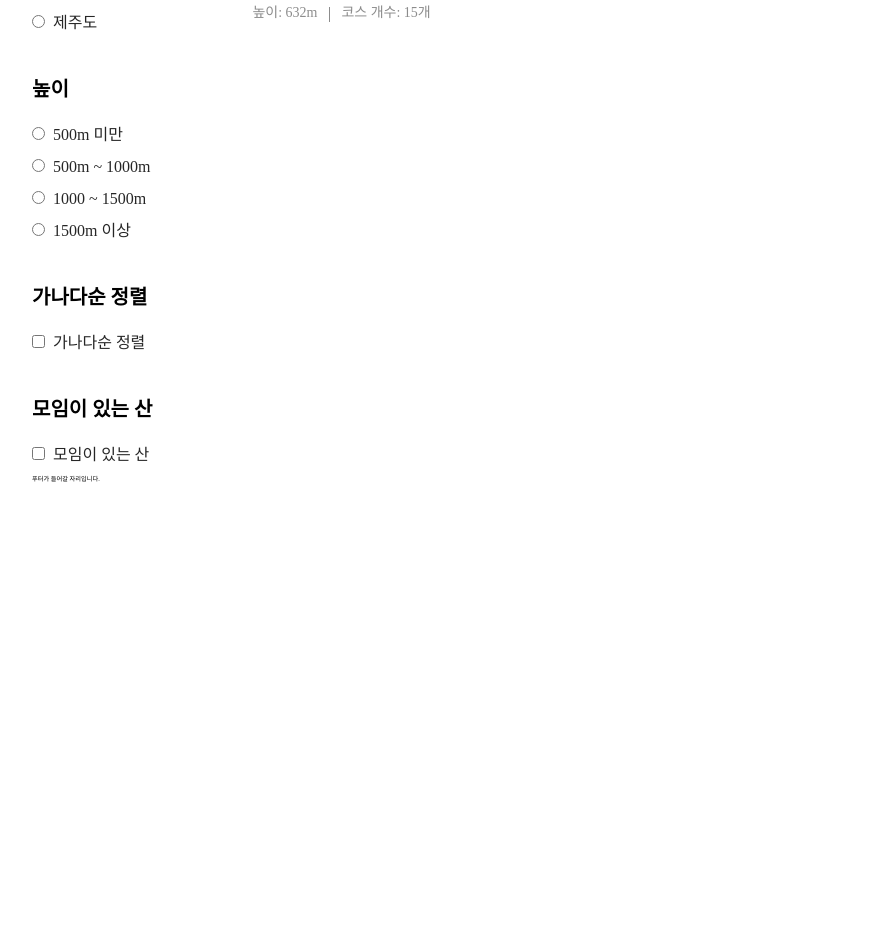
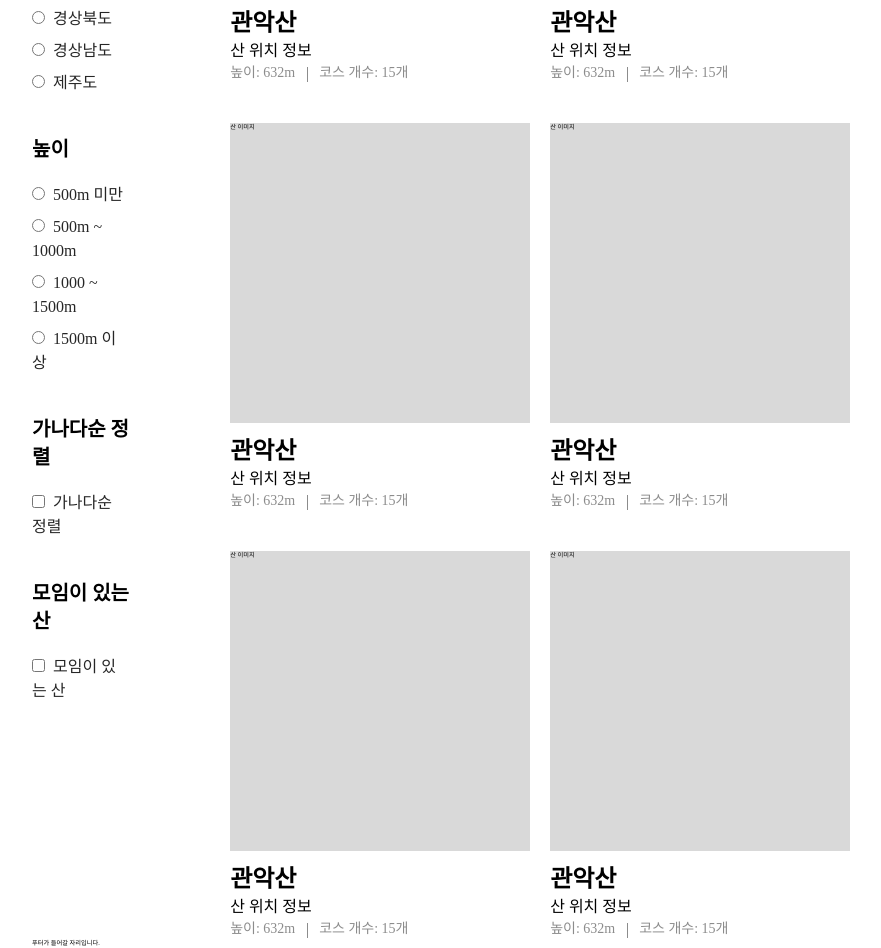
Before and after one commit to 2-6-collaborative-project/Mounteam, a Next.js app: page /explore in a window 1280 px wide. Shown: the part 1071-2019 px from the top of the page, without its empty margins (72-953 px from the left). Before the commit the page ends 1585 px from the top, so only its background shows below. Built offline with nearby package versions, Linux system fonts and the light colour scheme.

Commit message:
Design: 산 모임 페이지 레이아웃 적용

```diff
--- a/src/components/explore/ExplorePage.tsx
+++ b/src/components/explore/ExplorePage.tsx
@@ -36,6 +36,7 @@ const MountainMap = styled.div`
 
 const SearchResultArea = styled.div`
   display: flex;
+  margin-top: 6rem;
 `;
 
 const Filterling = styled.div`
@@ -65,8 +66,9 @@ const FilterOption = styled.div`
 `;
 
 const MountainList = styled.div`
+  width: 100%;
   display: grid;
-  grid-template-columns: repeat(2, 1fr);
+  grid-template-columns: repeat(auto-fill, minmax(0, 30rem));
   column-gap: 2rem;
   row-gap: 4rem;
 `;
@@ -304,6 +306,101 @@ export default function ExplorePage() {
                 </MountainDetail>
               </div>
             </MountainItem>
+            <MountainItem>
+              <div
+                style={{
+                  width: '30rem',
+                  height: '30rem',
+                  backgroundColor: '#d9d9d9',
+                }}
+              >
+                산 이미지
+              </div>
+              <div>
+                <MountainName>관악산</MountainName>
+                <MountainLocation>산 위치 정보</MountainLocation>
+                <MountainDetail>
+                  <MountainHeight>높이: 632m</MountainHeight>
+                  <MountainStatus>코스 개수: 15개</MountainStatus>
+                </MountainDetail>
+              </div>
+            </MountainItem>
+            <MountainItem>
+              <div
+                style={{
+                  width: '30rem',
+                  height: '30rem',
+                  backgroundColor: '#d9d9d9',
+                }}
+              >
+                산 이미지
+              </div>
+              <div>
+                <MountainName>관악산</MountainName>
+                <MountainLocation>산 위치 정보</MountainLocation>
+                <MountainDetail>
+                  <MountainHeight>높이: 632m</MountainHeight>
+                  <MountainStatus>코스 개수: 15개</MountainStatus>
+                </MountainDetail>
+              </div>
+            </MountainItem>
+            <MountainItem>
+              <div
+                style={{
+                  width: '30rem',
+                  height: '30rem',
+                  backgroundColor: '#d9d9d9',
+                }}
+              >
+                산 이미지
+              </div>
+              <div>
+                <MountainName>관악산</MountainName>
+                <MountainLocation>산 위치 정보</MountainLocation>
+                <MountainDetail>
+                  <MountainHeight>높이: 632m</MountainHeight>
+                  <MountainStatus>코스 개수: 15개</MountainStatus>
+                </MountainDetail>
+              </div>
+            </MountainItem>
+            <MountainItem>
+              <div
+                style={{
+                  width: '30rem',
+                  height: '30rem',
+                  backgroundColor: '#d9d9d9',
+                }}
+              >
+                산 이미지
+              </div>
+              <div>
+                <MountainName>관악산</MountainName>
+                <MountainLocation>산 위치 정보</MountainLocation>
+                <MountainDetail>
+                  <MountainHeight>높이: 632m</MountainHeight>
+                  <MountainStatus>코스 개수: 15개</MountainStatus>
+                </MountainDetail>
+              </div>
+            </MountainItem>
+            <MountainItem>
+              <div
+                style={{
+                  width: '30rem',
+                  height: '30rem',
+                  backgroundColor: '#d9d9d9',
+                }}
+              >
+                산 이미지
+              </div>
+              <div>
+                <MountainName>관악산</MountainName>
+                <MountainLocation>산 위치 정보</MountainLocation>
+                <MountainDetail>
+                  <MountainHeight>높이: 632m</MountainHeight>
+                  <MountainStatus>코스 개수: 15개</MountainStatus>
+                </MountainDetail>
+              </div>
+            </MountainItem>
           </MountainList>
         </SearchResultArea>
 
```
Also changed, not shown: src/components/explore/TeamList.tsx (+76 -40 lines).
